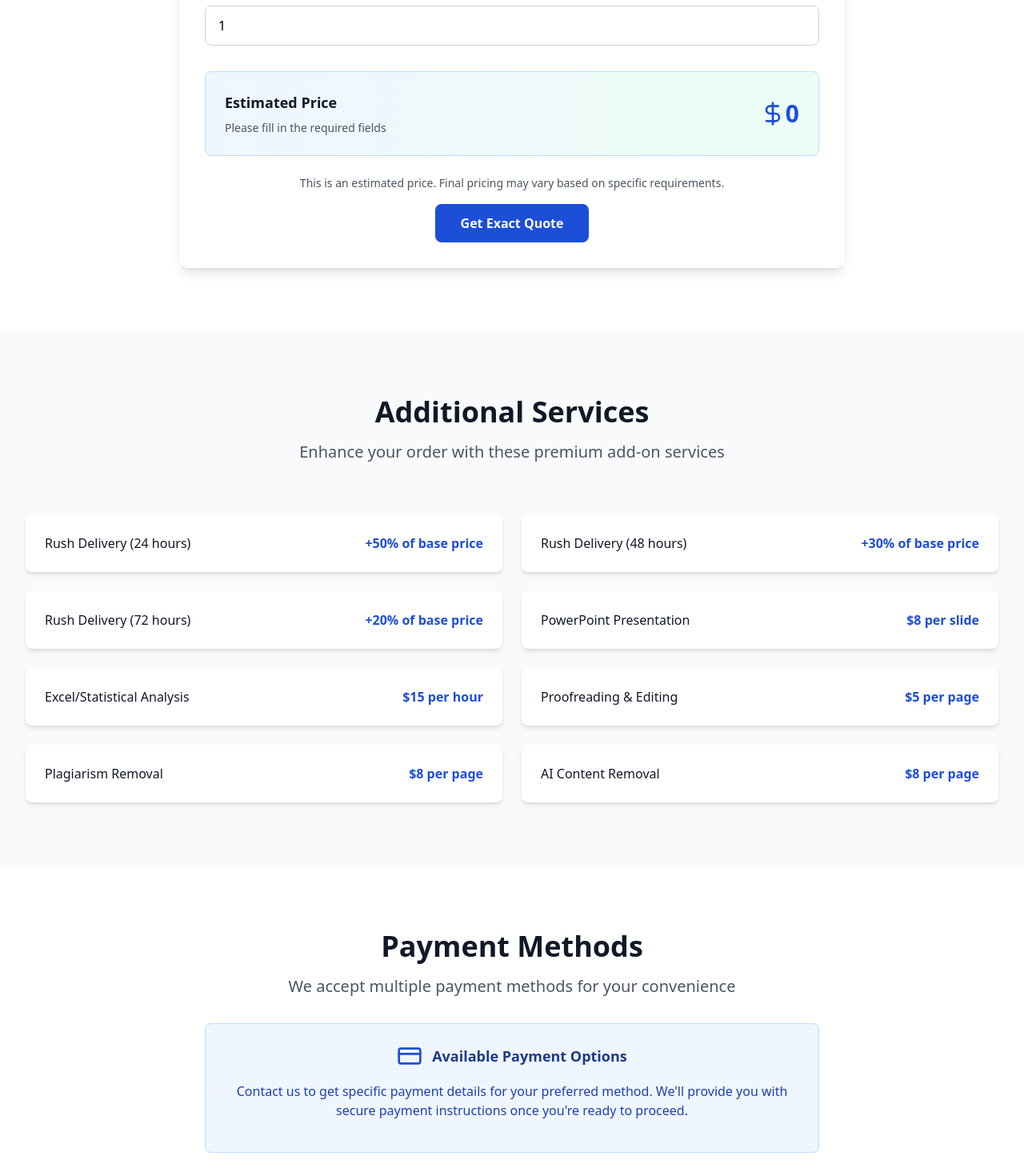
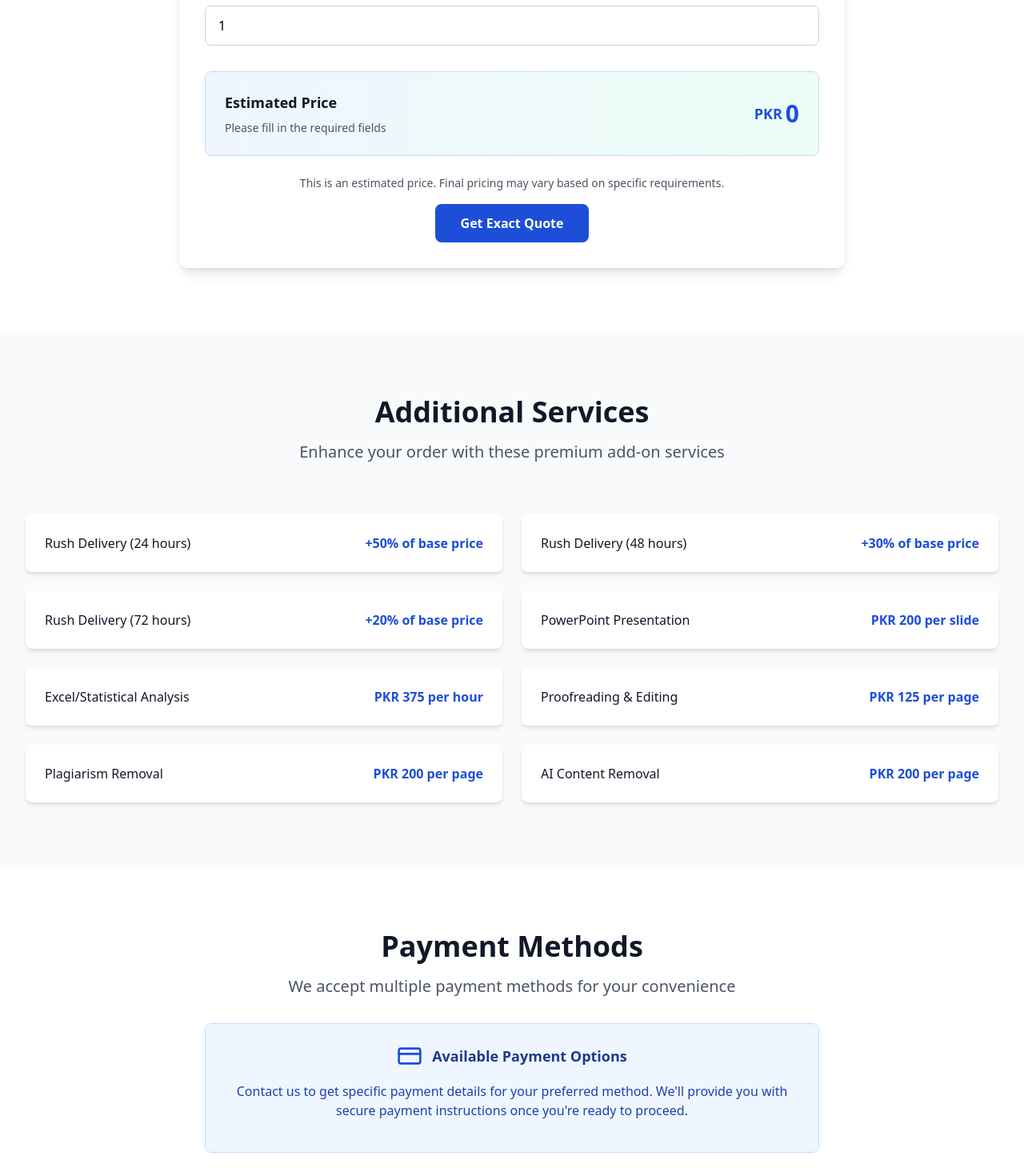
Before and after one commit to RasikhUrRehman/BZTech, a React (Vite) app: page /pricing in a window 1280 px wide. Shown: the part 1045-2510 px from the top of the page at 80% size. Built offline with nearby package versions, Linux system fonts and the light colour scheme.

Commit message:
changed price

```diff
--- a/src/components/PricingCalculator.tsx
+++ b/src/components/PricingCalculator.tsx
@@ -36,10 +36,10 @@ const PricingCalculator: React.FC = () => {
   ];
 
   const academicLevels = [
-    { value: 'high-school', label: 'High School', basePrice: 12 },
-    { value: 'undergraduate', label: 'Undergraduate', basePrice: 18 },
-    { value: 'graduate', label: 'Graduate/Masters', basePrice: 25 },
-    { value: 'phd', label: 'PhD/Doctorate', basePrice: 35 }
+    { value: 'high-school', label: 'High School', basePrice: 300 },
+    { value: 'undergraduate', label: 'Undergraduate', basePrice: 450 },
+    { value: 'graduate', label: 'Graduate/Masters', basePrice: 625 },
+    { value: 'phd', label: 'PhD/Doctorate', basePrice: 875 }
   ];
 
   const deadlines = [
@@ -141,7 +141,7 @@ const PricingCalculator: React.FC = () => {
             <option value="">Select Level</option>
             {academicLevels.map((level) => (
               <option key={level.value} value={level.value}>
-                {level.label} (${level.basePrice}/page)
+                {level.label} (PKR {level.basePrice}/page)
               </option>
             ))}
           </select>
@@ -195,12 +195,12 @@ const PricingCalculator: React.FC = () => {
           </div>
           <div className="text-right">
             <div className="flex items-center text-3xl font-bold text-blue-700">
-              <DollarSign className="h-8 w-8" />
+              <span className="text-lg mr-1">PKR</span>
               <span>{estimatedPrice || '0'}</span>
             </div>
             {estimatedPrice > 0 && (
               <p className="text-sm text-gray-500 mt-1">
-                ${(estimatedPrice / pages).toFixed(2)} per page
+                PKR {(estimatedPrice / pages).toFixed(2)} per page
               </p>
             )}
           </div>
@@ -209,7 +209,7 @@ const PricingCalculator: React.FC = () => {
         {estimatedPrice > 0 && (
           <div className="mt-4 pt-4 border-t border-blue-200">
             <div className="flex flex-wrap gap-2 text-sm">
-              {estimatedPrice >= 1000 && (
+              {estimatedPrice >= 25000 && (
                 <span className="bg-emerald-100 text-emerald-800 px-3 py-1 rounded-full">
                   30% Bulk Discount Eligible
                 </span>
--- a/src/pages/Pricing.tsx
+++ b/src/pages/Pricing.tsx
@@ -8,11 +8,11 @@ const Pricing: React.FC = () => {
     { service: 'Rush Delivery (24 hours)', price: '+50% of base price' },
     { service: 'Rush Delivery (48 hours)', price: '+30% of base price' },
     { service: 'Rush Delivery (72 hours)', price: '+20% of base price' },
-    { service: 'PowerPoint Presentation', price: '$8 per slide' },
-    { service: 'Excel/Statistical Analysis', price: '$15 per hour' },
-    { service: 'Proofreading & Editing', price: '$5 per page' },
-    { service: 'Plagiarism Removal', price: '$8 per page' },
-    { service: 'AI Content Removal', price: '$8 per page' }
+    { service: 'PowerPoint Presentation', price: 'PKR 200 per slide' },
+    { service: 'Excel/Statistical Analysis', price: 'PKR 375 per hour' },
+    { service: 'Proofreading & Editing', price: 'PKR 125 per page' },
+    { service: 'Plagiarism Removal', price: 'PKR 200 per page' },
+    { service: 'AI Content Removal', price: 'PKR 200 per page' }
   ];
 
   const paymentMethods = [
@@ -146,7 +146,7 @@ const Pricing: React.FC = () => {
               },
               {
                 question: 'Do you offer discounts for bulk orders?',
-                answer: 'Yes! Orders above $1000 automatically receive a 30% discount. We also offer special rates for long-term clients and repeat customers.'
+                answer: 'Yes! Orders above PKR 25,000 automatically receive a 30% discount. We also offer special rates for long-term clients and repeat customers.'
               },
               {
                 question: 'What payment methods do you accept?',
--- a/vite.config.ts
+++ b/vite.config.ts
@@ -4,6 +4,11 @@ import react from '@vitejs/plugin-react';
 // https://vitejs.dev/config/
 export default defineConfig({
   plugins: [react()],
+  server: {
+    host: '0.0.0.0',
+    port: 5173,
+    cors: true,
+  },
   optimizeDeps: {
     exclude: ['lucide-react'],
   },
```
